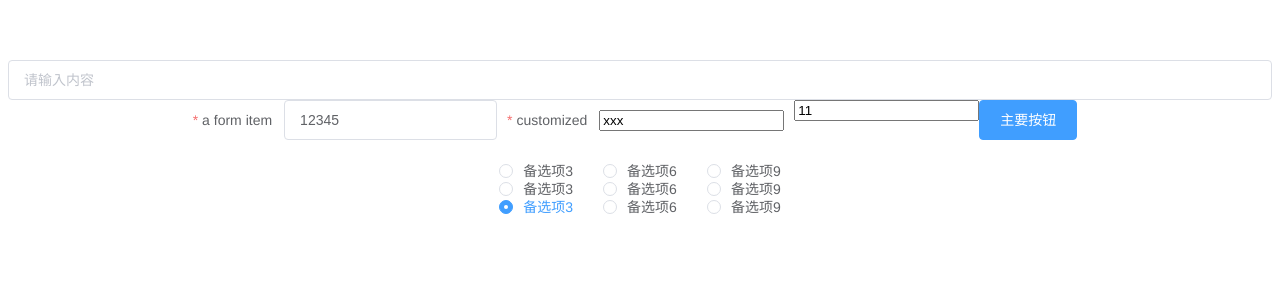
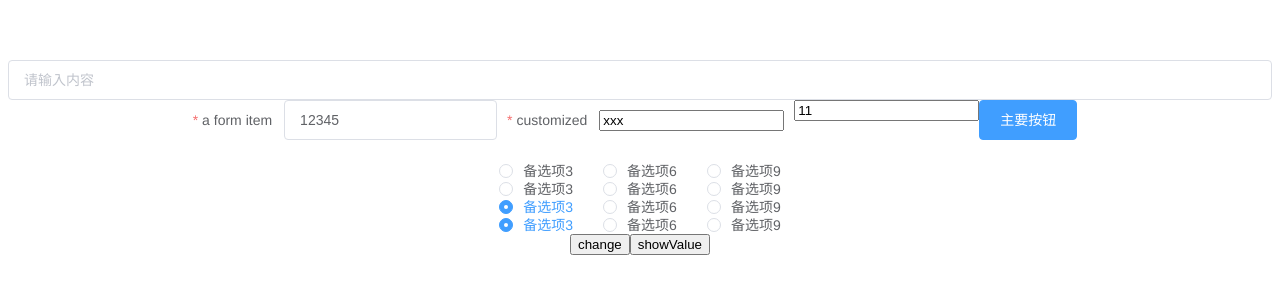
Before and after one commit to frogshero/vue-form, a Vue app: page / in a window 1280 px wide. Shown: the top 300 px of the page. Built offline with nearby package versions, Linux system fonts and the light colour scheme.

Commit message:
my el radio

```diff
--- /dev/null
+++ b/src/components/MyElRadio.vue
@@ -0,0 +1,133 @@
+<template>
+  <label
+    class="el-radio"
+    :class="[
+      border && radioSize ? 'el-radio--' + radioSize : '',
+      { 'is-disabled': isDisabled },
+      { 'is-focus': focus },
+      { 'is-bordered': border },
+      { 'is-checked': model == label }
+    ]"
+    role="radio"
+    :aria-checked="model == label"
+    :aria-disabled="isDisabled"
+    :tabindex="tabIndex"
+    @keydown.space.stop.prevent="model = isDisabled ? model : label"
+  >
+    <span class="el-radio__input"
+      :class="{
+        'is-disabled': isDisabled,
+        'is-checked': model == label
+      }"
+    >
+      <span class="el-radio__inner"></span>
+      <input
+        ref="radio"
+        class="el-radio__original"
+        :value="label"
+        type="radio"
+        aria-hidden="true"
+        v-model="model"
+        @focus="focus = true"
+        @blur="focus = false"
+        @change="handleChange"
+        :name="name"
+        :disabled="isDisabled"
+        tabindex="-1"
+      >
+    </span>
+    <span class="el-radio__label" @keydown.stop>
+      <slot></slot>
+      <template v-if="!$slots.default">{{label}}</template>
+    </span>
+  </label>
+</template>
+<script>
+  import Emitter from 'element-ui/src/mixins/emitter';
+
+  export default {
+    name: 'MyElRadio',
+
+    mixins: [Emitter],
+
+    inject: {
+      elForm: {
+        default: ''
+      },
+
+      elFormItem: {
+        default: ''
+      }
+    },
+
+    componentName: 'MyElRadio',
+
+    props: {
+      value: {},
+      label: {},
+      disabled: Boolean,
+      name: String,
+      border: Boolean,
+      size: String
+    },
+
+    data() {
+      return {
+        focus: false
+      };
+    },
+    computed: {
+      isGroup() {
+        let parent = this.$parent;
+        while (parent) {
+          if (parent.$options.componentName !== 'ElRadioGroup') {
+            parent = parent.$parent;
+          } else {
+            this._radioGroup = parent;
+            return true;
+          }
+        }
+        return false;
+      },
+      model: {
+        get() {
+          return this.isGroup ? this._radioGroup.value : this.value;
+        },
+        set(val) {
+          if (this.isGroup) {
+            this.dispatch('ElRadioGroup', 'input', [val]);
+          } else {
+            this.$emit('input', val);
+          }
+          this.$refs.radio && (this.$refs.radio.checked = this.model == this.label);
+        }
+      },
+      _elFormItemSize() {
+        return (this.elFormItem || {}).elFormItemSize;
+      },
+      radioSize() {
+        const temRadioSize = this.size || this._elFormItemSize || (this.$ELEMENT || {}).size;
+        return this.isGroup
+          ? this._radioGroup.radioGroupSize || temRadioSize
+          : temRadioSize;
+      },
+      isDisabled() {
+        return this.isGroup
+          ? this._radioGroup.disabled || this.disabled || (this.elForm || {}).disabled
+          : this.disabled || (this.elForm || {}).disabled;
+      },
+      tabIndex() {
+        return (this.isDisabled || (this.isGroup && this.model !== this.label)) ? -1 : 0;
+      }
+    },
+
+    methods: {
+      handleChange() {
+        this.$nextTick(() => {
+          this.$emit('change', this.model);
+          this.isGroup && this.dispatch('ElRadioGroup', 'handleChange', this.model);
+        });
+      }
+    }
+  };
+</script>
--- a/src/components/MyForm3.vue
+++ b/src/components/MyForm3.vue
@@ -23,16 +23,39 @@
   </el-radio-group>
   </div>
 
+    <div>
+  <el-radio-group v-model="addForm.radio">
+    <my-el-radio :label="3">备选项3</my-el-radio>
+    <my-el-radio :label="6">备选项6</my-el-radio>
+    <my-el-radio :label="9">备选项9</my-el-radio>
+  </el-radio-group>
+  </div>
+
+ <button @click="clickChange"> change </button>
+ <button @click="showValue"> showValue </button>
 </div>
 </template>
 <script>
+import MyElRadio from './MyElRadio.vue'
+import {Input} from 'element-ui'
 export default {
+    components: {
+      MyElRadio
+    },
     data () {
       return {
       };
     },
     props: {
-        addForm1:Object,
+        addForm1: Object,
+    },
+    methods: {
+      clickChange() {
+        this.addForm.radio = '9';
+      },
+      showValue() {
+        this.$message(JSON.stringify(this.addForm1));
+      }
     },
     created() {
         this.addForm=this.addForm1;
```
Also changed, not shown: src/components/hisInput.js (added, +13 -0 lines).
